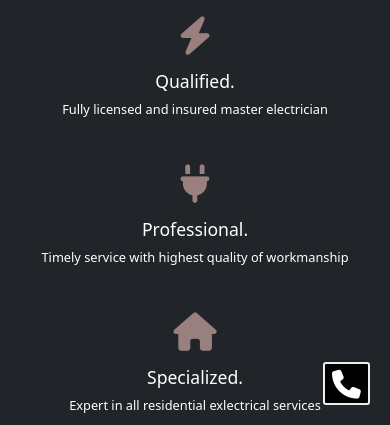
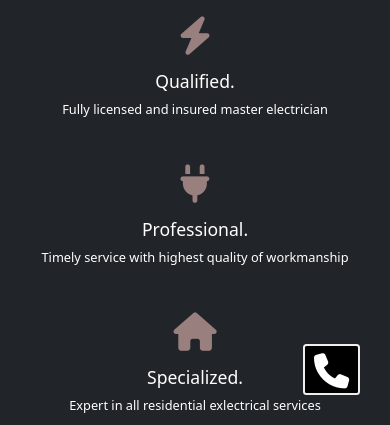
Before and after one commit to anolletti/kbenergyservices, a plain HTML site: page index.html in a window 390 px wide. Shown: the part 419-844 px from the top of the page. Drawn offline with nearby package versions, Linux system fonts and the light colour scheme.

Commit message:
phone icon sizing

```diff
--- a/styles.css
+++ b/styles.css
@@ -145,9 +145,9 @@ body {
 
 #phone-icon {
   display: none;
-  font-size: 1.8rem;
+  font-size: 2.2rem;
   position: fixed;
-  margin: 20px;
+  margin: 30px;
   bottom: 0;
   right: 0;
   z-index: 100;
```
